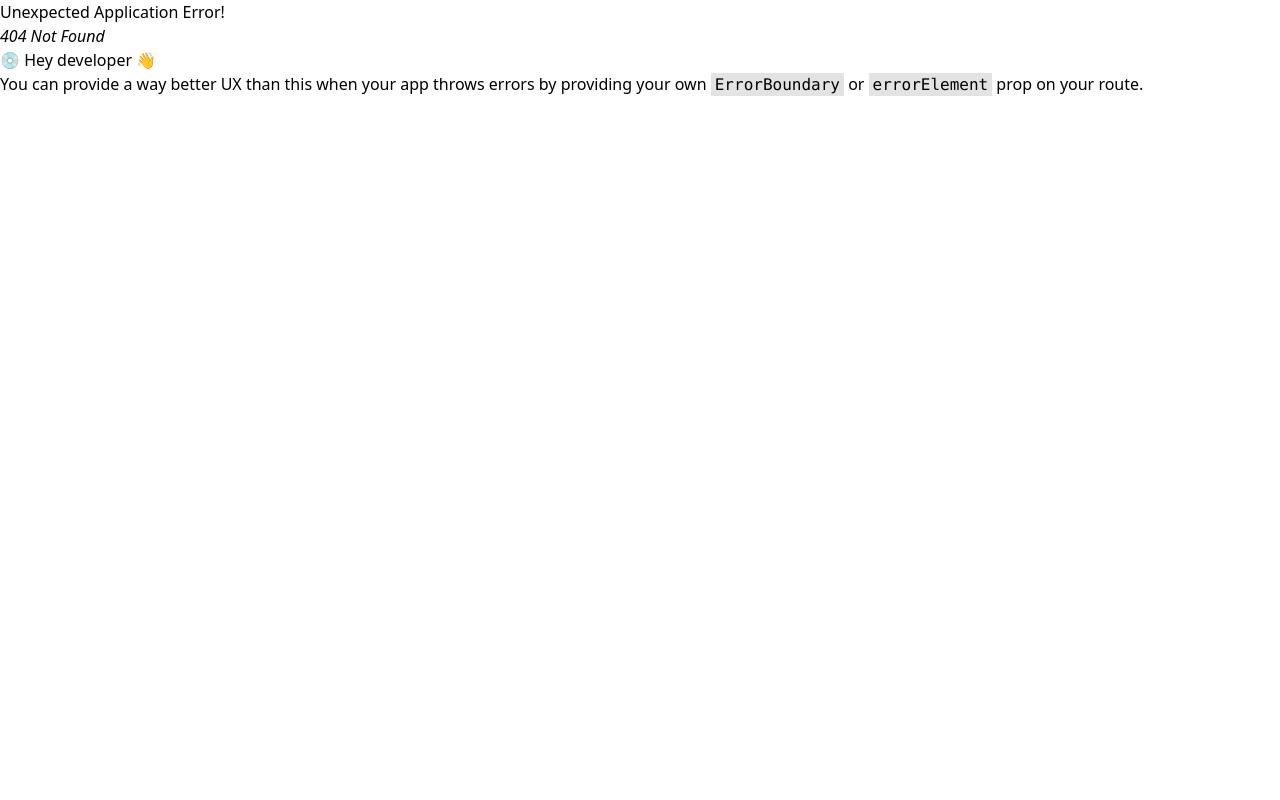
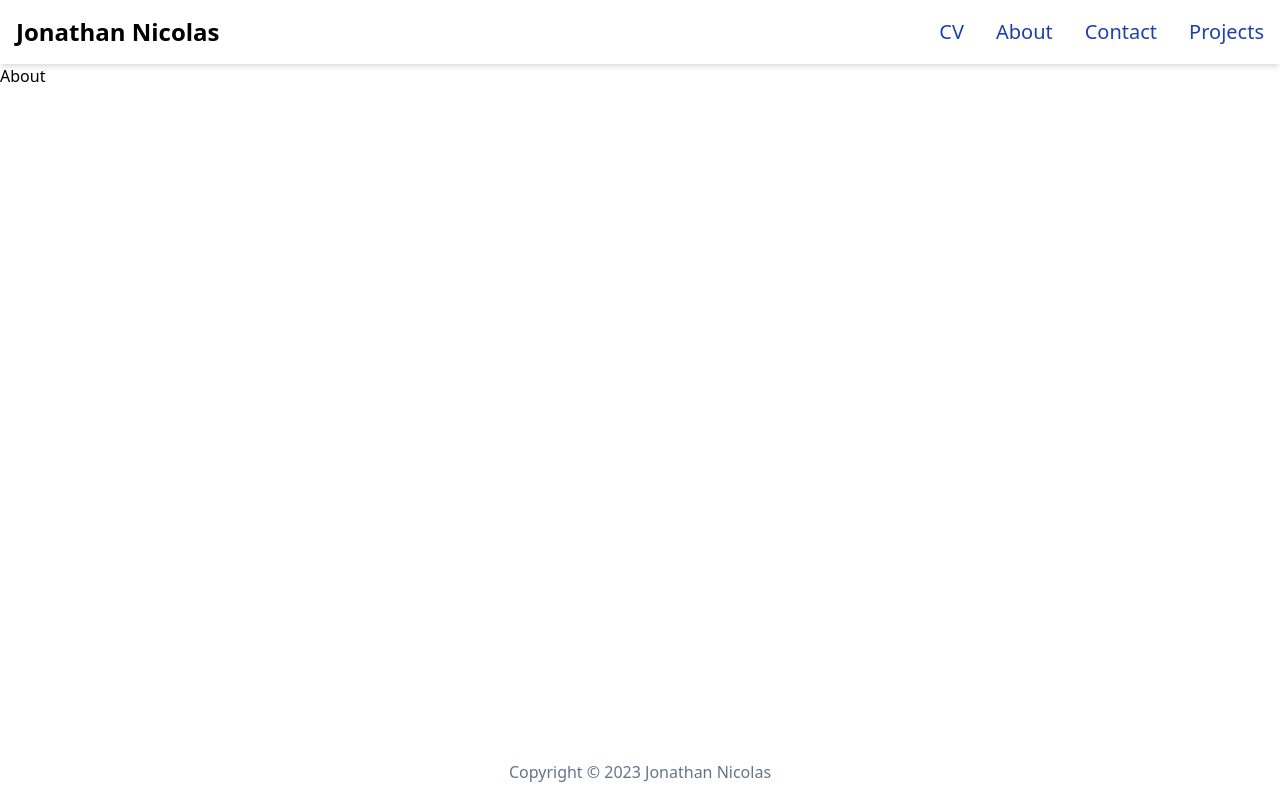
Before and after one commit to jonathannicolasdev/jonathannicolas.dev, a React (Vite) app: page /about in a window 1280 px wide. Before the commit this address had no page. Built offline with nearby package versions, Linux system fonts and the light colour scheme.

Commit message:
feat: other routes

```diff
--- a/src/main.tsx
+++ b/src/main.tsx
@@ -5,6 +5,9 @@ import { createBrowserRouter, RouterProvider } from "react-router-dom";
 import RootLayoutRoute from "./routes/root";
 import IndexRoute from "./routes/index";
 import CVRoute from "./routes/cv";
+import AboutRoute from "./routes/about";
+import ContactRoute from "./routes/contact";
+import ProjectsRoute from "./routes/projects";
 import OldWebsite from "./routes/old";
 
 import "./styles/tailwind.css";
@@ -16,6 +19,9 @@ const router = createBrowserRouter([
     children: [
       { path: "/", element: <IndexRoute /> },
       { path: "/cv", element: <CVRoute /> },
+      { path: "/about", element: <AboutRoute /> },
+      { path: "/contact", element: <ContactRoute /> },
+      { path: "/projects", element: <ProjectsRoute /> },
     ],
   },
 
--- /dev/null
+++ b/src/routes/about.tsx
@@ -0,0 +1,9 @@
+export default function AboutRoute() {
+  return (
+    <>
+      <section>
+        <h1>About</h1>
+      </section>
+    </>
+  );
+}
--- /dev/null
+++ b/src/routes/contact.tsx
@@ -0,0 +1,9 @@
+export default function ContactRoute() {
+  return (
+    <>
+      <section>
+        <h1>Contact</h1>
+      </section>
+    </>
+  );
+}
--- /dev/null
+++ b/src/routes/projects.tsx
@@ -0,0 +1,9 @@
+export default function ProjectsRoute() {
+  return (
+    <>
+      <section>
+        <h1>Projects</h1>
+      </section>
+    </>
+  );
+}
--- a/src/routes/root.tsx
+++ b/src/routes/root.tsx
@@ -1,10 +1,10 @@
 import { Link, Outlet } from "react-router-dom";
 
 const navigationItems = [
+  { to: "/cv", text: "CV" },
   { to: "/about", text: "About" },
   { to: "/contact", text: "Contact" },
   { to: "/projects", text: "Projects" },
-  { to: "/cv", text: "CV" },
 ];
 
 export default function RootLayoutRoute() {
```
